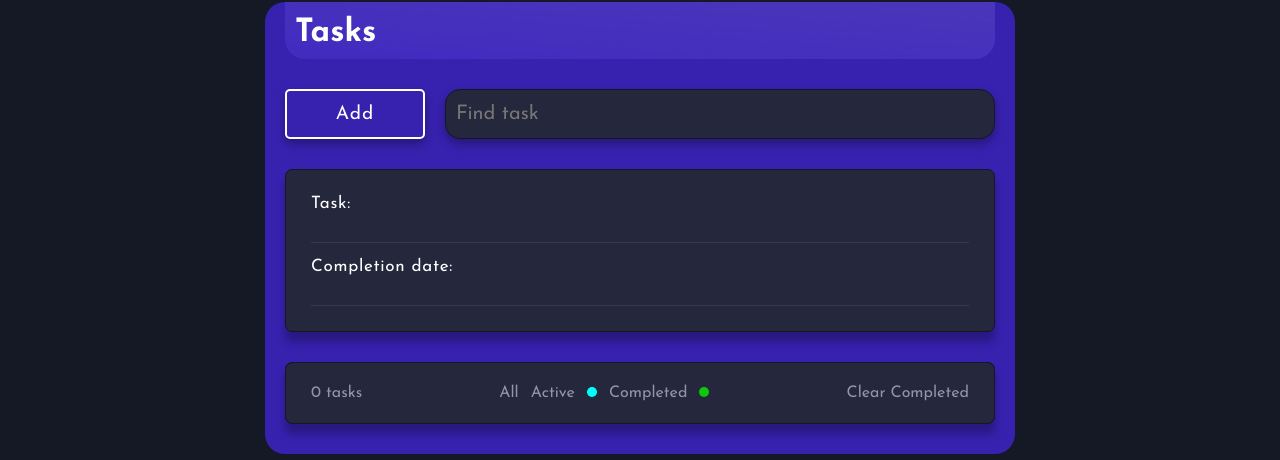
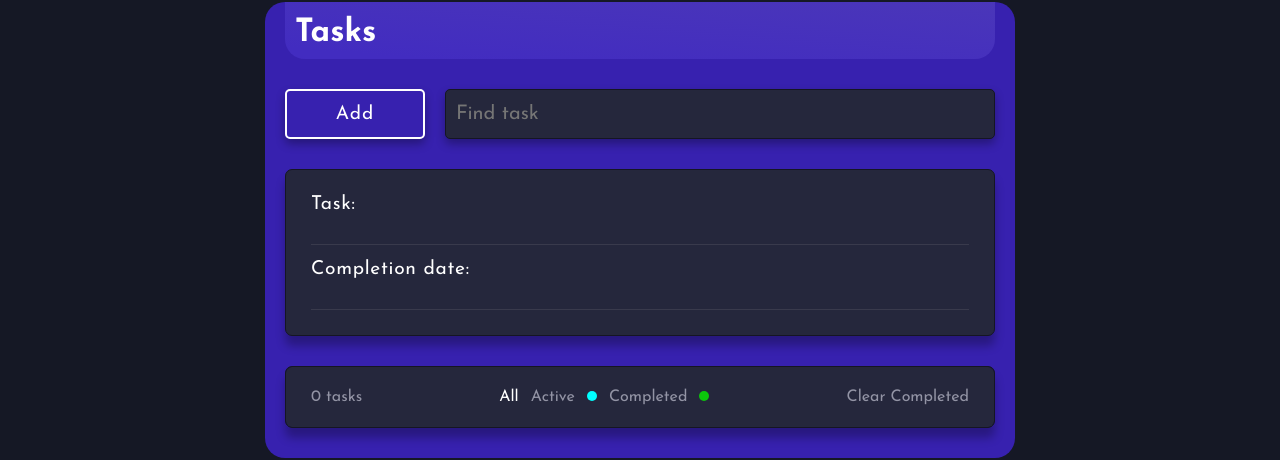
Before and after one commit to Tarrin376/React-To-Do-List, a React (Create React App) app: page / in a window 1280 px wide. Shown: the part 198-658 px from the top of the page. Built offline with nearby package versions, Linux system fonts and the light colour scheme.

Commit message:
added task search functionality using a trie data structure

```diff
--- a/src/components/App.js
+++ b/src/components/App.js
@@ -3,26 +3,70 @@ import '../styles/App.css';
 import SearchBar from './SearchBar';
 import JobList from './JobList';
 import { checkTaskAndDate } from '../scripts/validationChecks';
+import { Trie } from '../scripts/taskTrie';
 
-// The main App component for the project. It is responsible for structuring
-// all of its children components on the page.
+// Trie data structure to allow the user to search for a task.
+const trie = new Trie();
+const getLocalStorageJSON = () => JSON.parse(localStorage.getItem('tasks'));
+
+function highlightAction(index) {
+  const actions = [
+    document.getElementById('allFilter'),
+    document.getElementById('activeFilter'),
+    document.getElementById('completedFilter'),
+  ];
+
+  const prevElement = actions.find((action) => action.classList.contains('selected'));
+  const newElement = actions[index];
+
+  if (prevElement != null) prevElement.classList.remove('selected');
+  newElement.classList.add('selected');
+}
+
+const fetchResults = (eventRaiser) => {
+  return new Promise((resolve, reject) => {
+    setTimeout(() => {
+      try {
+        const content = eventRaiser.target.value.replace(/ /g, '');
+        const suggestions = trie.getSuggestions(content);
+        resolve(suggestions);
+      }
+      catch (Exception) {
+        reject(new Error(Exception.message));
+      }
+    }, 500);
+  });
+}
+
 function App() {
   // Returns the current tasks that are stored on the browser in local storage.
-  const getLocalStorageJSON = () => JSON.parse(localStorage.getItem('tasks'));
   // Holds the current state of the 'tasks' array so new data can be rendered onto the page.
   if (localStorage.getItem('tasks') == null) localStorage.setItem('tasks', JSON.stringify([]));
   const [curTasks, updateState] = useState(getLocalStorageJSON());
+  const allTasks = getLocalStorageJSON().map((x) => x.task);
+
+  allTasks.forEach((task) => {
+    trie.insertTask(task.toLowerCase())
+  });
+
+   // Responsible for re-rendering the tasks on the UI and updating
+  // the local JSON storage for the end user. It will only modify the local
+  // storage if one of the actions is removing or adding a task.
+  const updateUserTasks = (newTasks, modifyData) => {
+    if (modifyData) localStorage.setItem('tasks', JSON.stringify(newTasks));
+    updateState(newTasks); // Updates the state of the react component.
+  };
 
   // This method runs when the user has requested to add a new task to the to do list.
   // It generates a new id for the task, checks inputs, and re-renders the tasks onto the
   // page with a new task using the 'useState' hook.
-  const addNewTask = () => {
+  function addNewTask() {
     let [task, date] = [document.getElementById('taskBox'), document.getElementById('dateBox')]; // User inputs.
     let lastTask = Math.max(...curTasks.map((task) => task.id)) + 1; // Creates a new unique id.
     lastTask = (lastTask === -Infinity) ? 1 : lastTask;
 
     // Validation to ensure that all inputs are valid.
-    if (checkTaskAndDate(task, date)) {
+    if (checkTaskAndDate(task.value.trim(), date.value.trim())) {
       // Calls the 'oldTasks' hook to re-render the component with the new task object.
       const newTasks = [{
         id: lastTask,
@@ -32,16 +76,23 @@ function App() {
 
       // Function called to update the UI and local storage.
       updateUserTasks(newTasks, true);
+      trie.insertTask(task.value.toLowerCase());
     }
-  };
+  }
 
-  // Responsible for re-rendering the tasks on the UI and updating
-  // the local JSON storage for the end user. It will only modify the local
-  // storage if one of the actions is removing or adding a task.
-  const updateUserTasks = (newTasks, modifyData) => {
-    if (modifyData) localStorage.setItem('tasks', JSON.stringify(newTasks));
-    updateState(newTasks); // Updates the state of the react component.
-  };
+  async function findTasks(eventRaiser) {
+    try {
+      const results = await fetchResults(eventRaiser);
+      updateUserTasks(getLocalStorageJSON().filter((x) => {
+        const task = x.task.replace(/ /g, '');
+        return results.has(task);
+      }, false));
+      highlightAction(0);
+    }
+    catch (Exception) {
+      alert(`Something went wrong: ${Exception}`);
+    }
+  }
 
   // Main App component that will be rendered.
   return (
@@ -52,11 +103,12 @@ function App() {
       </header>
       <main>
         <h1 id='tasks'>Tasks</h1>
-        <SearchBar updateTasks={addNewTask} />
+        <SearchBar updateTasks={addNewTask} findTasks={findTasks} />
         <JobList
           tasks={curTasks}
           update={updateUserTasks}
           getLocalStorage={getLocalStorageJSON}
+          highlightAction={highlightAction}
         />
       </main>
     </React.Fragment>
--- a/src/components/JobList.js
+++ b/src/components/JobList.js
@@ -2,23 +2,9 @@ import React from 'react'
 import Job from './Job';
 import '../styles/JobList.css';
 
-function highlightAction(index) {
-  const actions = [
-    document.getElementById('allFilter'),
-    document.getElementById('activeFilter'),
-    document.getElementById('completedFilter'),
-  ];
-
-  const prevElement = actions.find((action) => action.classList.contains('selected'));
-  const newElement = actions[index];
-
-  if (prevElement != null) prevElement.classList.remove('selected');
-  newElement.classList.add('selected');
-}
-
 // JobList react component that is used to render all of the user's completed and
 // active tasks.
-function JobList({ tasks, update, getLocalStorage }) {
+function JobList({ tasks, update, getLocalStorage, highlightAction }) {
   // Responsible for removing a task by filtering the data by it's id.
   // Will update the local JSON storage and update the UI for the
   // end user.
@@ -63,7 +49,7 @@ function JobList({ tasks, update, getLocalStorage }) {
         <p>{tasks.length} task{(tasks.length !== 1 ? 's' : '')}</p>
         <div className='filters'>
           <ul>
-            <li onClick={filterByAll} id='allFilter'>All</li>
+            <li onClick={filterByAll} id='allFilter' className='selected'>All</li>
             <li onClick={filterByActive} id='activeFilter'>Active</li>
             <li><div id="activeColour"></div></li>
             <li onClick={filterByCompleted} id='completedFilter'>Completed</li>
--- a/src/components/SearchBar.js
+++ b/src/components/SearchBar.js
@@ -1,11 +1,11 @@
-import React from 'react'
+import React, { useState } from 'react'
 import '../styles/SearchBar.css';
 
 function SearchBar(props) {
   return (
     <React.Fragment>
         <button id='addJob' onClick={props.updateTasks}>Add</button>
-        <input type="text" id="findTask" placeholder='Find task' />
+        <input type="text" id="findTask" placeholder='Find task' onKeyUp={props.findTasks}/>
         <section className='listItem' id='searchBar'>
             <span>Task:</span><span className="errorMessage" id="taskError"></span><input type="text" id="taskBox"/>
             <span id='dateText'>Completion date:</span><span className="errorMessage" id="dateError"></span><input type="text" id="dateBox"/>
--- /dev/null
+++ b/src/scripts/taskTrie.js
@@ -0,0 +1,58 @@
+export class Trie {
+    constructor() {
+        this.root = new TrieNode();
+    }
+
+    getSuggestions(word) {
+        const suggestedWords = new Set();
+        word = word.toLowerCase();
+        let node = this.root;
+
+        for (let i = 0; i < word.length; i++) {
+            let index = word[i].charCodeAt(0) - 97;
+            if (node.children[index] == null) return suggestedWords;
+            else node = node.children[index];
+        }
+
+        const dfs = (node) => {
+            if (node == null) {
+                return;
+            }
+
+            if (node.end) {
+                suggestedWords.add(node.task);
+            }
+
+            for (let i = 0; i < 26; i++) {
+                dfs(node.children[i]);
+            }
+        };
+
+        dfs(node);
+        return suggestedWords;
+    }
+
+    insertTask(task) {
+        task = task.replace(/ /g, '');
+        let node = this.root;
+
+        for (let i = 0; i < task.length; i++) {
+            let index = task[i].charCodeAt(0) - 97;
+            if (node.children[index] == null) node.children[index] = new TrieNode();
+            node = node.children[index];
+
+            if (i === task.length - 1) {
+                node.end = true;
+                node.task = task;
+            }
+        }
+    }
+}
+
+class TrieNode {
+    constructor(task="") {
+        this.children = new Array(26).fill(null);
+        this.task = task;
+        this.end = false;
+    }
+}
--- a/src/scripts/validationChecks.js
+++ b/src/scripts/validationChecks.js
@@ -8,7 +8,7 @@ export function checkTaskAndDate(task, completionDate) {
   const dateError = document.getElementById('dateError');
   let valid = true;
 
-  if (task.value.length > 0) {
+  if (task.length > 0) {
     taskError.textContent = ''; // Resets content of task warning message.
   }
   else {
@@ -16,7 +16,7 @@ export function checkTaskAndDate(task, completionDate) {
     valid = false; // Set valid flag to false;
   }
 
-  if (isValidDate(completionDate.value)) {
+  if (isValidDate(completionDate)) {
     dateError.textContent = ''; // Resets content of date warning message.
   }
   else {
--- a/src/styles/App.css
+++ b/src/styles/App.css
@@ -34,6 +34,7 @@ header {
   padding-top: 10px;
   color: white;
   background-color: transparent;
+  user-select: none;
 }
 
 #toggleTheme {
--- a/src/styles/JobList.css
+++ b/src/styles/JobList.css
@@ -35,6 +35,7 @@
 .jobInfo * {
     color: hsl(236, 33%, 92%);
     background-color: transparent;
+    font-size: 1.1rem;
 }
 
 .jobInfo {
@@ -65,6 +66,7 @@
     color: hsl(236, 9%, 61%);
     background-color: hsl(235, 24%, 19%);
     user-select: none;
+    font-size: 1rem;
 }
 
 .filters ul {
--- a/src/styles/SearchBar.css
+++ b/src/styles/SearchBar.css
@@ -15,16 +15,16 @@
 }
 
 .errorMessage {
-    font-size: 15px;
+    font-size: 1rem;
     margin-left: 30px;
-    text-decoration: none !important;
-    color: rgb(253, 141, 37);
+    text-decoration: none;
+    color: hsl(0, 100%, 71%);
 }
 
 #searchBar {
     margin-bottom: 30px;
     border-radius: 7px;
-    font-size: 17px;
+    font-size: 1.2rem;
     color: white;
     display: block;
     box-shadow: 0px 10px 10px rgba(0, 0, 0, 0.274);
@@ -69,7 +69,7 @@
     border: none;
     background-color: transparent;
     font-size: 20px;
-    color: hsl(0, 0%, 98%);
+    color: hsl(236, 33%, 92%);
     outline: none;
     border-bottom: 1px solid hsl(237, 14%, 26%);
 }
@@ -94,6 +94,7 @@
 #addJob:hover {
     background-color: white;
     color: rgb(55, 33, 175);
+    font-size: 20px;
 }
 
 #findTask {
@@ -102,7 +103,7 @@
     height: 50px;
     width: calc(100% - 140px - 20px);
     border: 1px solid hsl(236, 24%, 11%);
-    border-radius: 15px;
+    border-radius: 5px;
     background-color: hsl(235, 24%, 19%);
     font-size: 20px;
     color: white;
```
Also changed, not shown: 1 other file (tests, documents, lock files or other folders).
